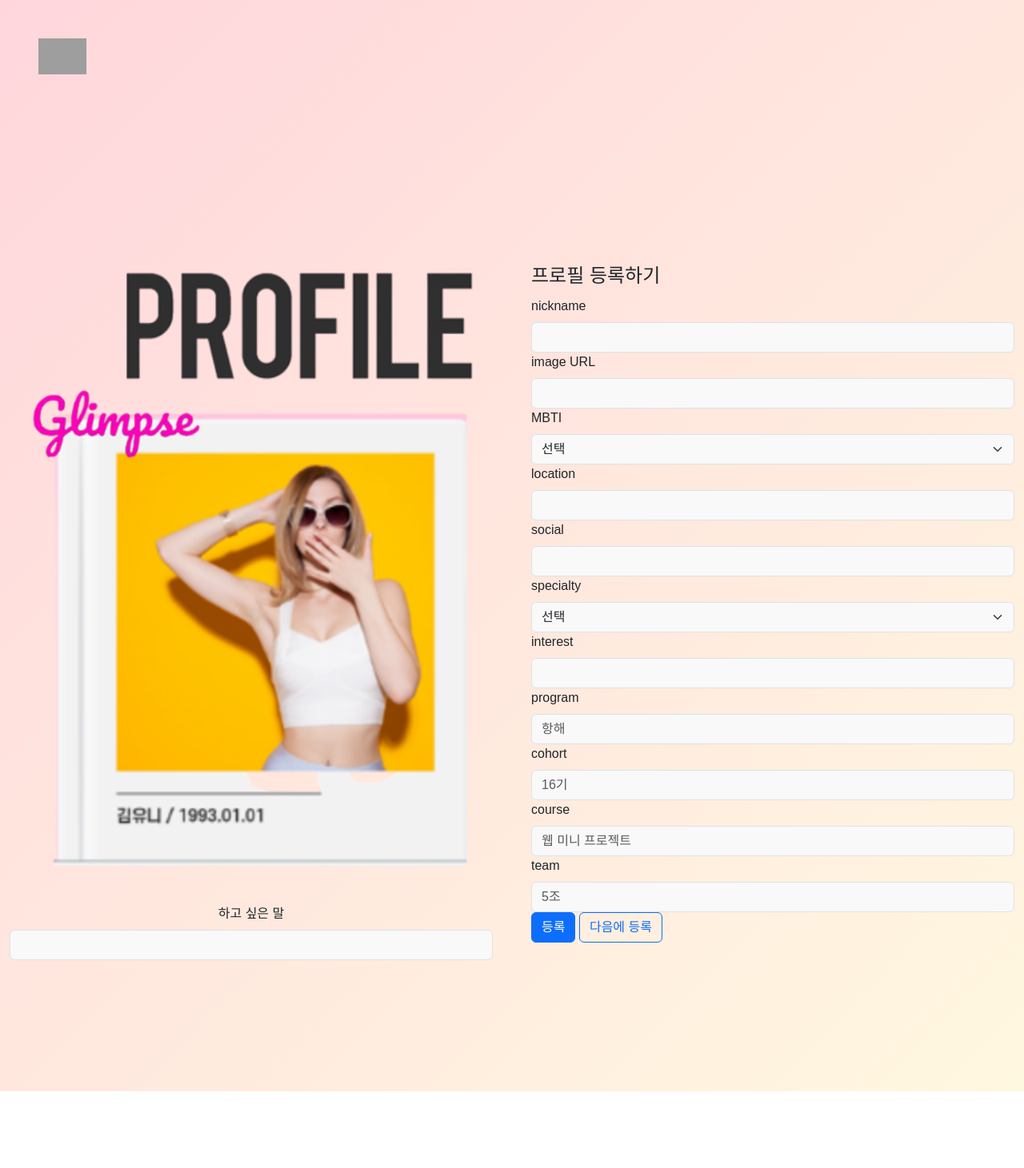
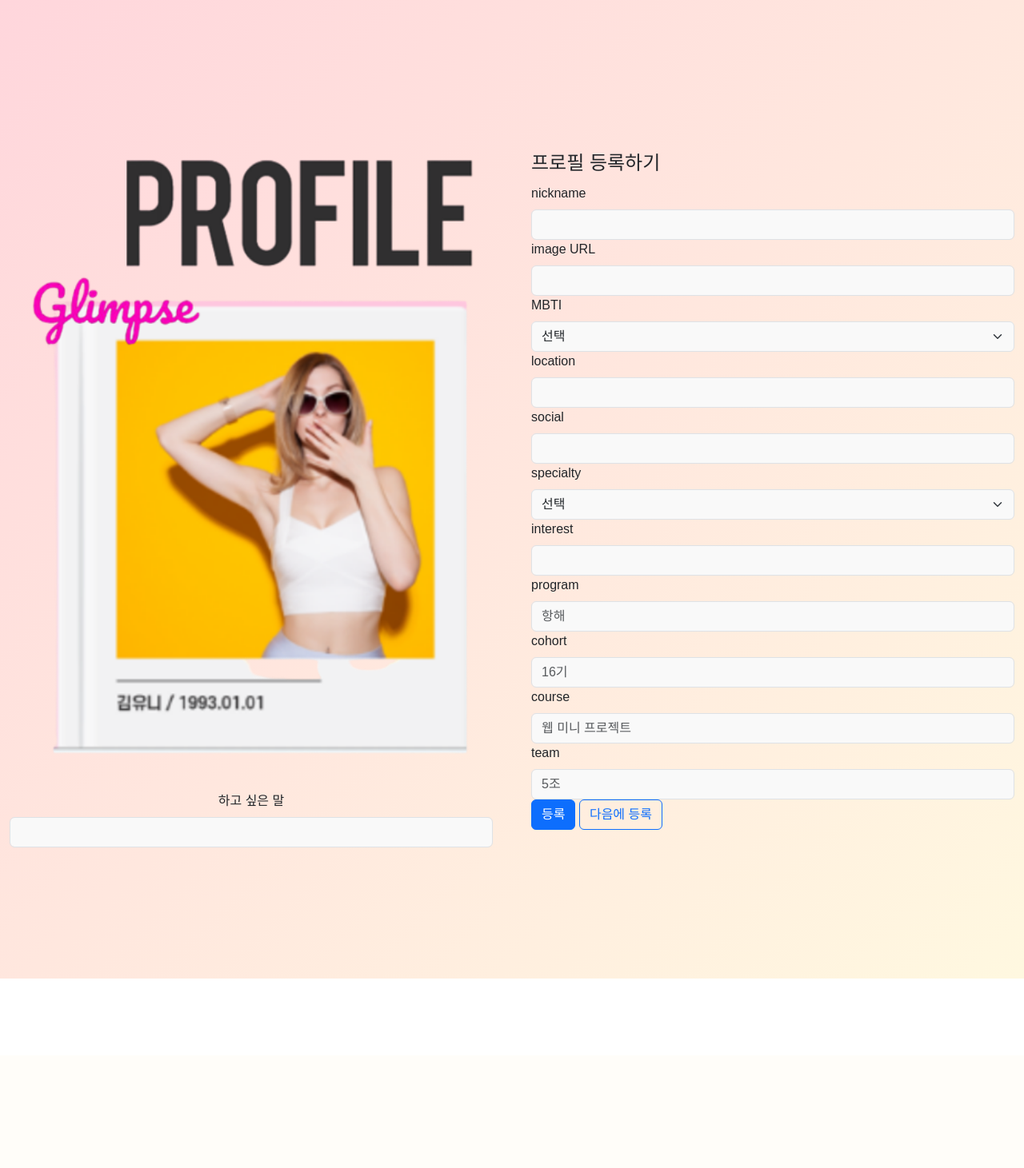
Before and after one commit to onboarding-project-team-5/glimpse, a Flask app: page /card/registration in a window 1280 px wide. Shown: the part 70-1531 px from the top of the page at 80% size. After the commit the page ends 1294 px from the top, so only its background shows below. Run offline with Flask 3, Linux system fonts and the light colour scheme; data that the repository does not hold is empty; grey boxes are pictures that could not be loaded.

Commit message:
상단 탭 삭제

```diff
--- a/templates/card_registeration.html
+++ b/templates/card_registeration.html
@@ -136,13 +136,6 @@
     </header>
 
     <div class="title">
-        <div class="row">
-            <div class="col" style="margin:3rem">
-                <a href="/"><img
-                        src="https://media.istockphoto.com/id/865586544/ko/%EB%B2%A1%ED%84%B0/%ED%99%88-%EC%95%84%EC%9D%B4%EC%BD%98-%ED%9D%B0%EC%83%89-%EB%B0%B0%EA%B2%BD.jpg?s=1024x1024&w=is&k=20&c=7byfQYUubdjI9bkW0_kb_MWVuv9-tSX8ivgn65frpbQ="
-                        width="60rem" alt="홈버튼"></a>
-            </div>
-        </div>
         <div class="profile">
             <div class="profile_body row">
                 <div class="form row col-6">
```
